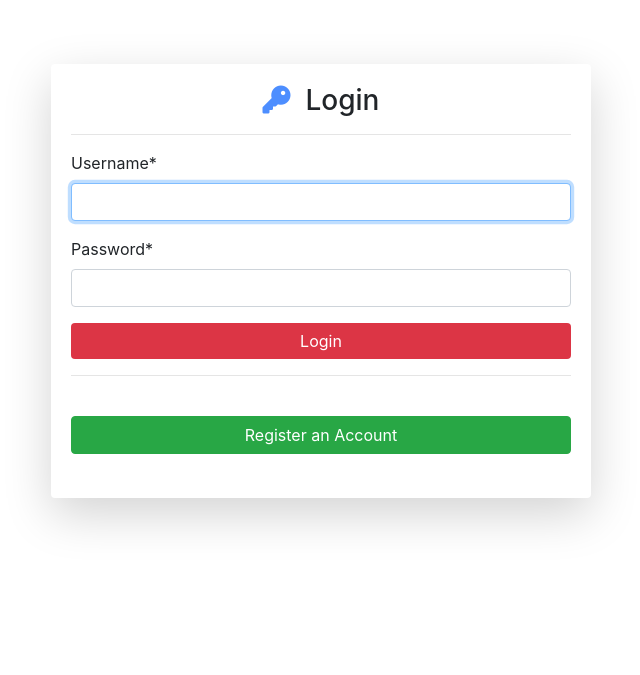
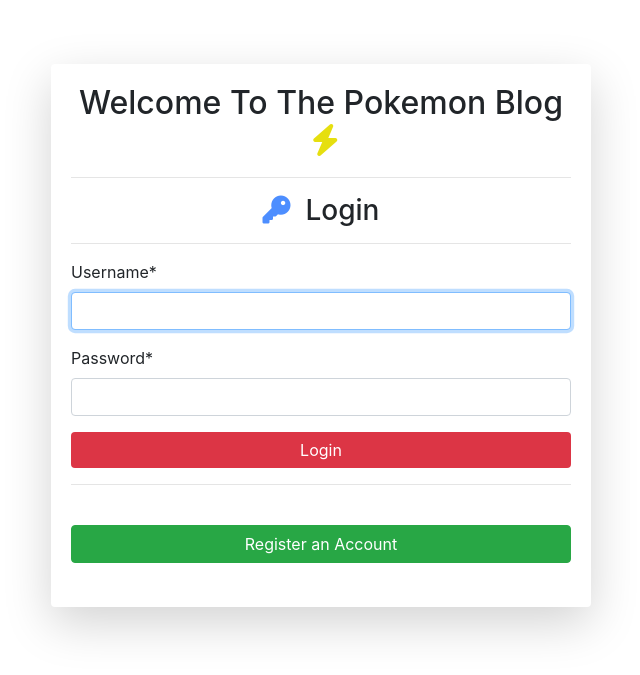
Before and after one commit to aokealy/blog-pokemon, a Django app: page / in a window 1280 px wide. Shown: the part 56-731 px from the top of the page, without its empty margins (319-959 px from the left). Run offline with Django 3.2, Linux system fonts and the light colour scheme; some libraries are stand-ins or nearby versions.

Commit message:
add more fontawesome icons and create h2 tags for create blog and login page

```diff
--- a/templates/accounts/login.html
+++ b/templates/accounts/login.html
@@ -8,6 +8,8 @@
         <div class="col-md-6 offset-md-3">
             <div class="card my-4 shadow-lg border-0">
                 <div class="card-body">
+                    <h2 class="text-center">Welcome To The Pokemon Blog &nbsp;<i class="fa-solid fa-bolt" style="color: #e6df0f;"></i></h2>
+                    <hr>
                     <h3 class="text-center"><i class="fa-solid fa-key" style="color: #4d8eff;"></i>&nbsp; Login </h3>
                     <hr>
                     <form method="POST">
--- a/templates/blog/core.html
+++ b/templates/blog/core.html
@@ -9,6 +9,8 @@
         <div class="col-md-4">
             <div class="card my-4 shadow-lg border-0">
                 <div class="card-body">
+                    <h2>Pokemon Create &nbsp;<i class="fa-solid fa-comment" style="color: #30cafd;"></i></h2>
+                    <hr>
                     <form method="POST">
                         {% csrf_token %}
                         {{ form|crispy }}
```
